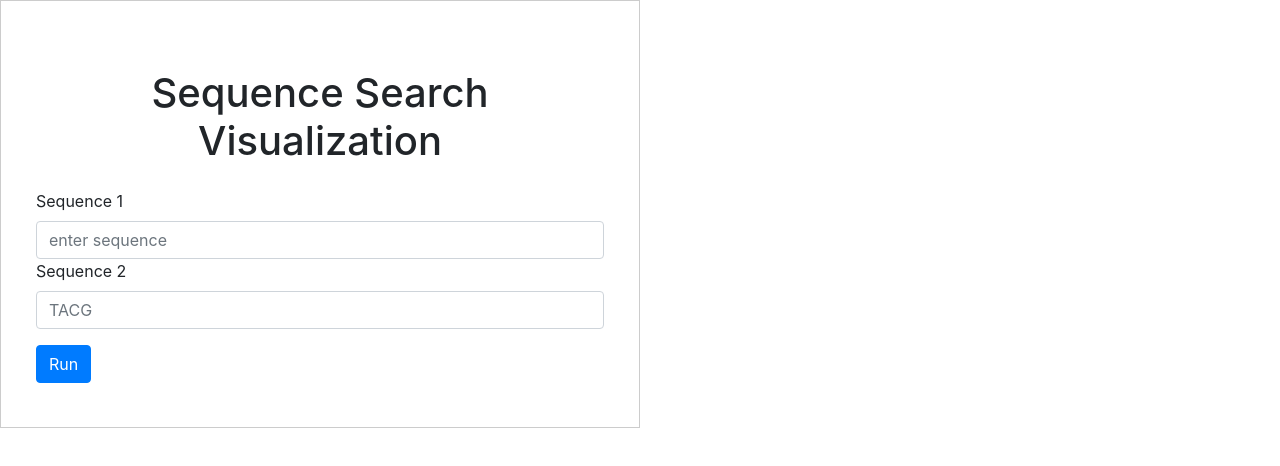
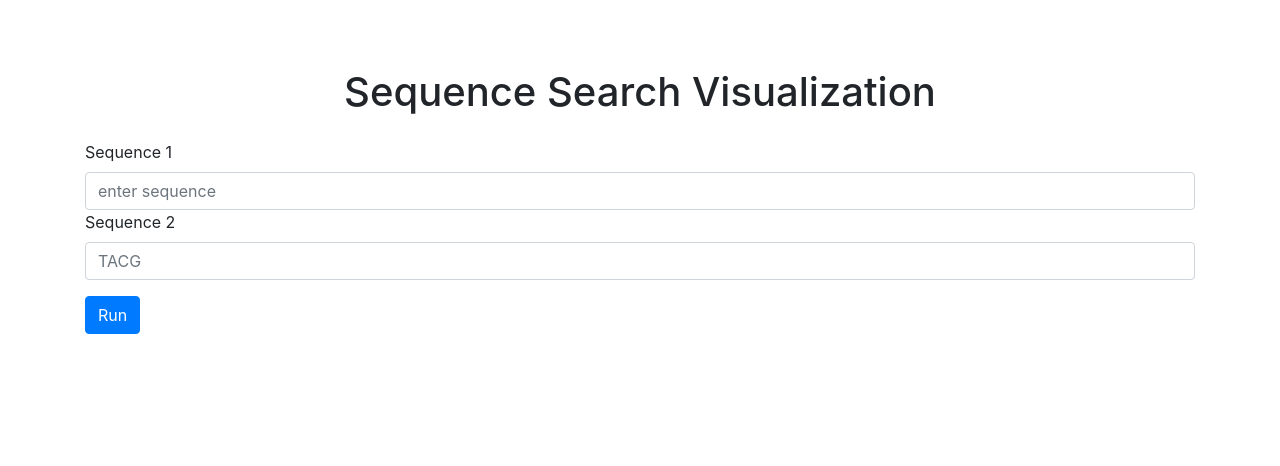
Before and after one commit to samyferhat/indexOFhowTo, a plain HTML site: page index.html in a window 1280 px wide. Drawn offline with nearby package versions, Linux system fonts and the light colour scheme.

Commit message:
Update style.css

```diff
--- a/style.css
+++ b/style.css
@@ -21,6 +21,4 @@
 
 body {
   padding: 20px;
-  border: 1px solid #ccc;
-  max-width: 50vw;
 }
```
